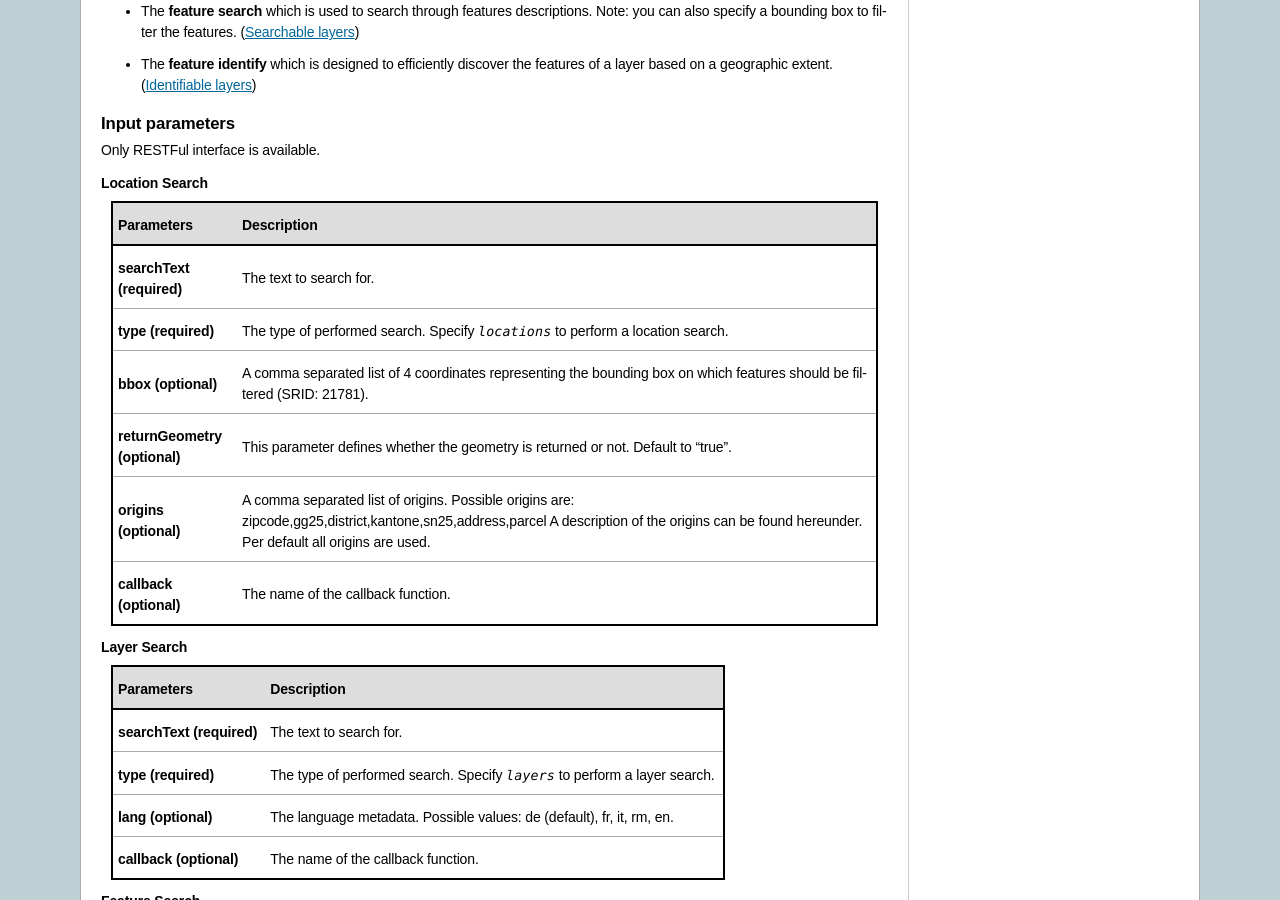
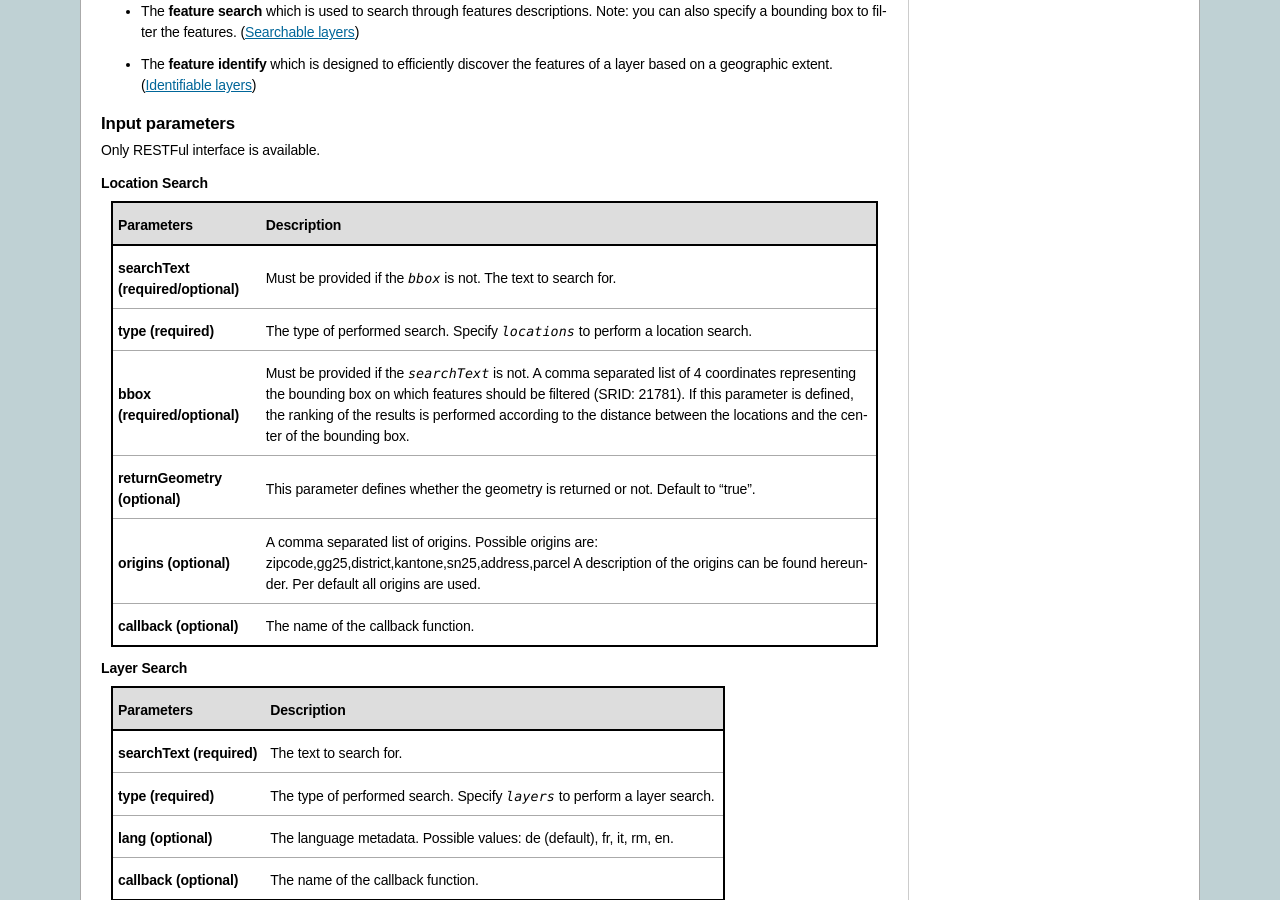
Before and after one commit to swisstopo-test/doc-chsdi3, a Sphinx documentation site: the page built from source/services/sdiservices.rst, in a window 1280 px wide and 900 px high, scrolled down 8466 px. Built offline with Sphinx 7.4.7, drawn with Linux system fonts in a browser that asks for light colours; some of the changed text lies outside the part shown.

Commit message:
Add bbox filtering capabilities for location search

```diff
--- a/source/services/sdiservices.rst
+++ b/source/services/sdiservices.rst
@@ -482,24 +482,26 @@ Only RESTFul interface is available.
 
 **Location Search**
 
-+-----------------------------------+-------------------------------------------------------------------------------------------+
-| Parameters                        | Description                                                                               |
-+===================================+===========================================================================================+
-| **searchText (required)**         | The text to search for.                                                                   |
-+-----------------------------------+-------------------------------------------------------------------------------------------+
-| **type (required)**               | The type of performed search. Specify `locations` to perform a location search.           |
-+-----------------------------------+-------------------------------------------------------------------------------------------+
-| **bbox (optional)**               | A comma separated list of 4 coordinates representing the bounding box on which features   |
-|                                   | should be filtered (SRID: 21781).                                                         |
-+-----------------------------------+-------------------------------------------------------------------------------------------+
-| **returnGeometry (optional)**     | This parameter defines whether the geometry is returned or not. Default to "true".        |
-+-----------------------------------+-------------------------------------------------------------------------------------------+
-| **origins (optional)**            | A comma separated list of origins. Possible origins are:                                  |
-|                                   | zipcode,gg25,district,kantone,sn25,address,parcel                                         |
-|                                   | A description of the origins can be found hereunder. Per default all origins are used.    |
-+-----------------------------------+-------------------------------------------------------------------------------------------+
-| **callback (optional)**           | The name of the callback function.                                                        |
-+-----------------------------------+-------------------------------------------------------------------------------------------+
++-------------------------------------+-------------------------------------------------------------------------------------------+
+| Parameters                          | Description                                                                               |
++=====================================+===========================================================================================+
+| **searchText (required/optional)**  | Must be provided if the `bbox` is not. The text to search for.                            |
++-------------------------------------+-------------------------------------------------------------------------------------------+
+| **type (required)**                 | The type of performed search. Specify `locations` to perform a location search.           |
++-------------------------------------+-------------------------------------------------------------------------------------------+
+| **bbox (required/optional)**        | Must be provided if the `searchText` is not. A comma separated list of 4 coordinates      |
+|                                     | representing the bounding box on which features should be filtered (SRID: 21781). If      |
+|                                     | this parameter is defined, the ranking of the results is performed according to the       |
+|                                     | distance between the locations and the center of the bounding box.                        |
++-------------------------------------+-------------------------------------------------------------------------------------------+
+| **returnGeometry (optional)**       | This parameter defines whether the geometry is returned or not. Default to "true".        |
++-------------------------------------+-------------------------------------------------------------------------------------------+
+| **origins (optional)**              | A comma separated list of origins. Possible origins are:                                  |
+|                                     | zipcode,gg25,district,kantone,sn25,address,parcel                                         |
+|                                     | A description of the origins can be found hereunder. Per default all origins are used.    |
++-------------------------------------+-------------------------------------------------------------------------------------------+
+| **callback (optional)**             | The name of the callback function.                                                        |
++-------------------------------------+-------------------------------------------------------------------------------------------+
 
 **Layer Search**
 
@@ -606,6 +608,7 @@ Examples
 
 - Search for locations matching the word “wabern”: `https://api3.geo.admin.ch/rest/services/api/SearchServer?searchText=wabern&type=locations <../../../rest/services/api/SearchServer?searchText=wabern&type=locations>`_
 - Search for locations of type "parcel" and "district" (the origins): `https://api3.geo.admin.ch/rest/services/api/SearchServer?searchText=bern&origins=parcel,district&type=locations <../../../rest/services/api/SearchServer?searchText=bern&origins=parcel,district&type=locations>`_
+- Search for locations within a given map extent (the `bbox`): `https://api3.geo.admin.ch/rest/services/api/SearchServer?bbox=551306.5625,167918.328125,551754.125,168514.625&type=locations  <../../../rest/services/api/SearchServer?bbox=551306.5625,167918.328125,551754.125,168514.625&type=locations>`_
 - Search for layers in French matching the word “géoïde” in their description: `https://api3.geo.admin.ch/rest/services/api/SearchServer?searchText=géoïde&type=layers&lang=fr <../../../rest/services/api/SearchServer?searchText=géoïde&type=layers&lang=fr>`_
 - Search for features matching word "433" in their description: `https://api3.geo.admin.ch/rest/services/api/SearchServer?features=ch.bafu.hydrologie-gewaesserzustandsmessstationen&type=featuresearch&searchText=433 <../../../rest/services/api/SearchServer?features=ch.bafu.hydrologie-gewaesserzustandsmessstationen&type=featuresearch&searchText=433>`_
 - Search only for features belonging to the layer “ch.astra.ivs-reg_loc” (only using a bbox, no search text): `https://api3.geo.admin.ch/rest/services/api/SearchServer?features=ch.astra.ivs-reg_loc&type=featureidentify&bbox=551306.5625,167918.328125,551754.125,168514.625 <../../../rest/services/api/SearchServer?features=ch.astra.ivs-reg_loc&type=featureidentify&bbox=551306.5625,167918.328125,551754.125,168514.625>`_
```
